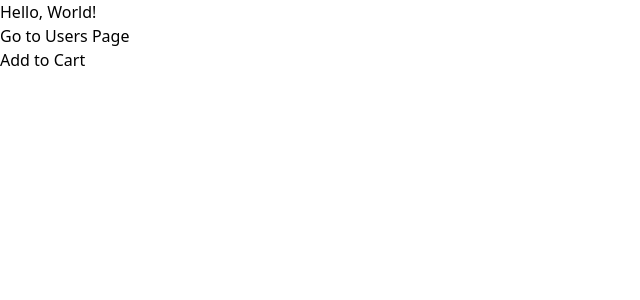
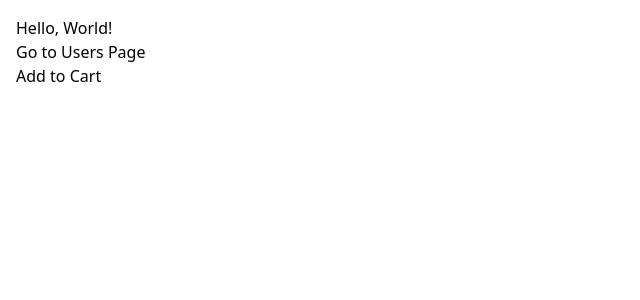
Before and after one commit to LiliaBituk/Software_Engineering_labs, a Next.js app in the folder lab2/my-app/: page / in a window 1280 px wide. Shown: the top 300 px of the page, without its empty margins (0-640 px from the left). Built offline with nearby package versions, Linux system fonts and the light colour scheme.

Commit message:
develop: Global Styles

```diff
--- a/lab2/my-app/app/globals.css
+++ b/lab2/my-app/app/globals.css
@@ -3,25 +3,18 @@
 @tailwind utilities;
 
 :root {
-  --background: #ffffff;
-  --foreground: #171717;
+  --foreground-rgb: 0, 0, 0;
 }
 
 @media (prefers-color-scheme: dark) {
   :root {
-    --background: #0a0a0a;
-    --foreground: #ededed;
+    --foreground-rgb: 255, 255, 255;
   }
 }
 
 body {
   color: rgb(var(--foreground-rgb));
-  background: linear-gradient(
-      to bottom,
-      transparent,
-      rgb(var(--background-end-rgb))
-    )
-    rgb(var(--background-start-rgb));
+	padding: 1rem;
 }
 
 @layer utilities {
```
